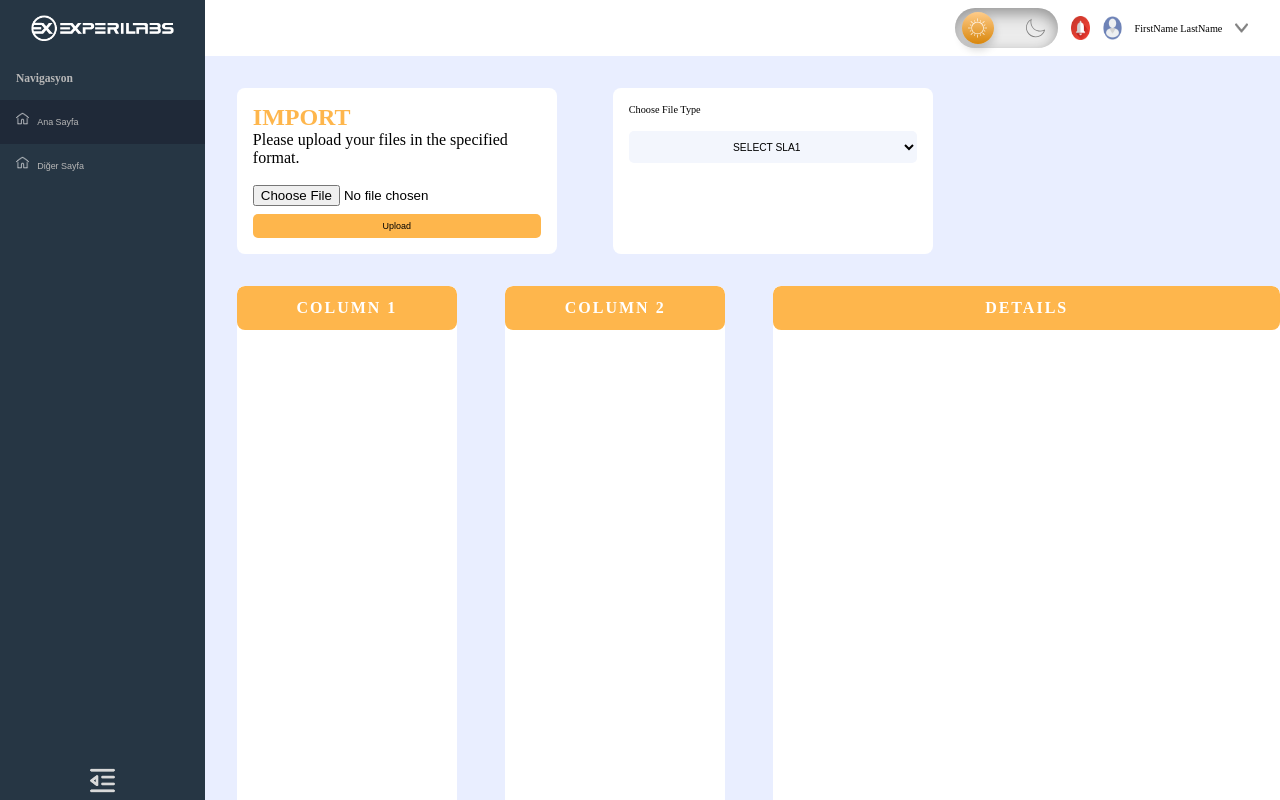
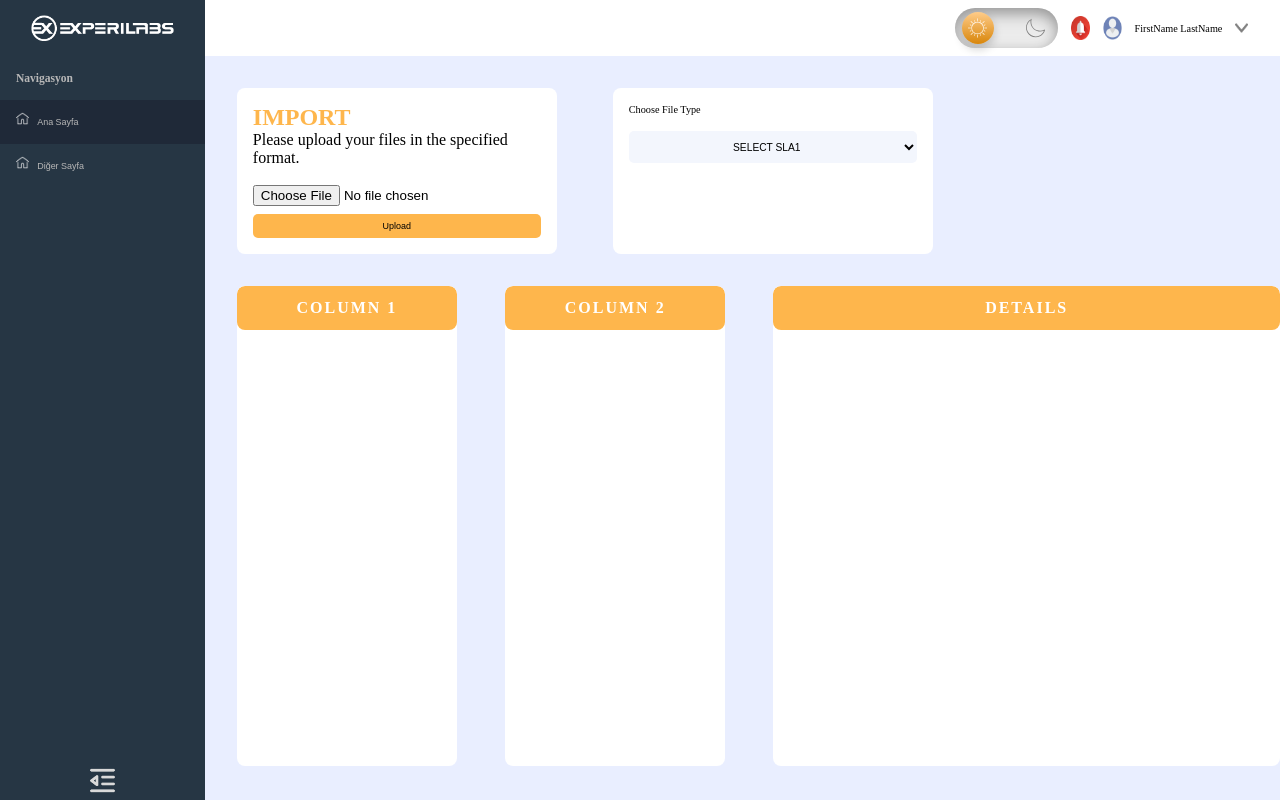
Before and after one commit to chnozata20/MusteriSikayetiReactApp, a React (Create React App) app: page / in a window 1280 px wide. Built offline with nearby package versions, Linux system fonts and the light colour scheme.

Commit message:
son hali

```diff
--- a/src/components/DragandDrop.css
+++ b/src/components/DragandDrop.css
@@ -4,10 +4,17 @@
     gap:3rem;
     margin-left: 2rem;
     /* justify-content: space-between; */
+    /* background-color: red; */
+}
+.headers{
+  display: flex;
+  flex-direction: row;
+  gap:3rem;
+  /* margin-left: 2rem; */
 }
 .Board1 {
     width: 20rem;
-    height: 40rem;
+    height: 30rem;
     /* border: 1px solid #263644; */
     background-color: white;
     border-radius: .5rem;
@@ -15,7 +22,7 @@
   }
   .Board2{
     width: 20rem;
-    height: 40rem;
+    height: 30rem;
     /* border: 1px solid #263644; */
     background-color: white;
     border-radius: .5rem;
@@ -26,7 +33,7 @@
   } */
   .Board3{
     width: 46rem;
-    height: 40rem;
+    height: 30rem;
     /* border: 1px solid #263644; */
     background-color: white;
     border-radius: .5rem;
--- a/src/components/DragandDrop.js
+++ b/src/components/DragandDrop.js
@@ -90,7 +90,8 @@ const DragandDrop = (props) => {
         </div>
         <div className="Board3"
         ref={removeFromfilesRef}
-        ><span className="columnsBg">DETAILS</span><div className="mini">
+        >
+          <span className="columnsBg">DETAILS</span><div className="mini">
 
 
         {files.map((p, i) => (
```
